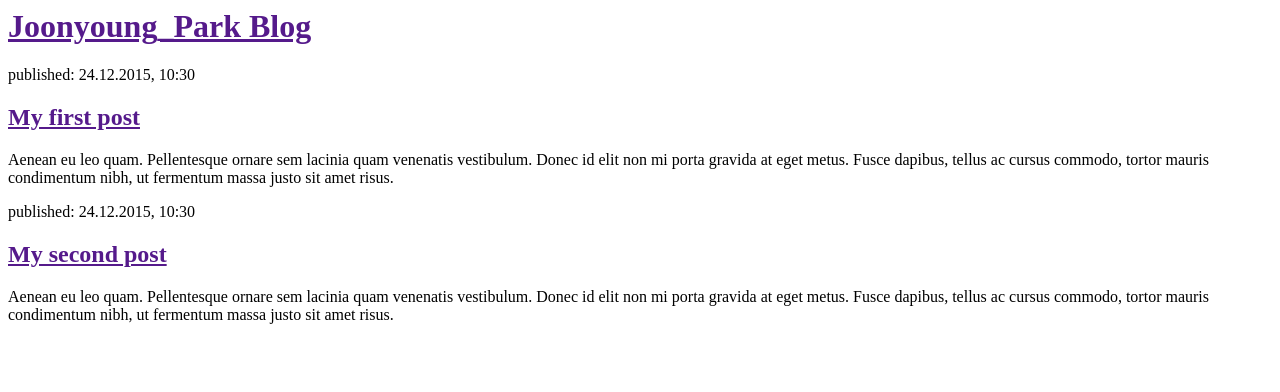
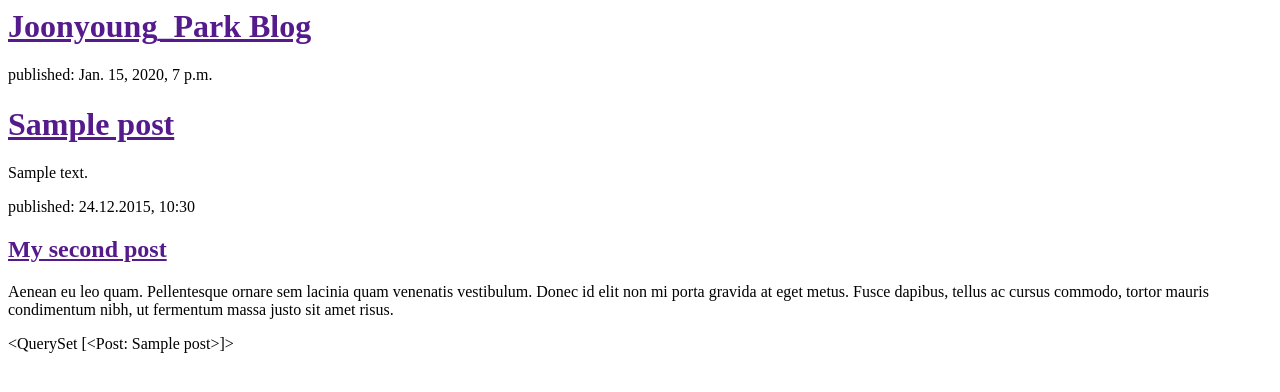
Before and after one commit to Joonyoung-Park/my-first-blog, a Django app: template blog/templates/blog/post_list.html in a window 1280 px wide. Shown: the top 392 px of the page. Run offline with Django 3.2, Linux system fonts and the light colour scheme; the template is opened without the code that fills it: values that come from a table or form of the project are taken from there, others are empty; tables that the repository leaves empty hold one stand-in row (values such as "Sample post").

Commit message:
Modified templates to display posts from database.

```diff
--- a/blog/templates/blog/post_list.html
+++ b/blog/templates/blog/post_list.html
@@ -5,16 +5,20 @@
 	<body>
 		<div>
 			<h1><a href="">Joonyoung_Park Blog</a></h1>
-		<div>
-			<p>published: 24.12.2015, 10:30</p>
-			<h2><a href="">My first post</a></h2>
-			<p>Aenean eu leo quam. Pellentesque ornare sem lacinia quam venenatis vestibulum. Donec id elit non mi porta gravida at eget metus. Fusce dapibus, tellus ac cursus commodo, tortor mauris condimentum nibh, ut fermentum massa justo sit amet risus.</p>
-		<div>
+		</div>
+
+		{% for post in posts %}
+			<div>
+				<p>published: {{ post.published_date }}</p>
+				<h1><a href="">{{ post.title }}</a></h1>
+				<p>{{ post.text|linebreaks }}</p>
+			</div>
+		{% endfor %}
 
 		<div>
 			<p>published: 24.12.2015, 10:30</p>
 			<h2><a href="">My second post</a></h2>
 			<p>Aenean eu leo quam. Pellentesque ornare sem lacinia quam venenatis vestibulum. Donec id elit non mi porta gravida at eget metus. Fusce dapibus, tellus ac cursus commodo, tortor mauris condimentum nibh, ut fermentum massa justo sit amet risus.</p>
-		</div>
+		{{ posts }}
 	</body>
 </html>
--- a/blog/views.py
+++ b/blog/views.py
@@ -1,4 +1,7 @@
 from django.shortcuts import render
+from django.utils import timezone
+from .models import Post
 
 def post_list(request):
-	return render(request, 'blog/post_list.html', {})
+	posts = Post.objects.filter(published_date__lte=timezone.now()).order_by ('published_date')
+	return render(request, 'blog/post_list.html', {'posts': posts})
```
